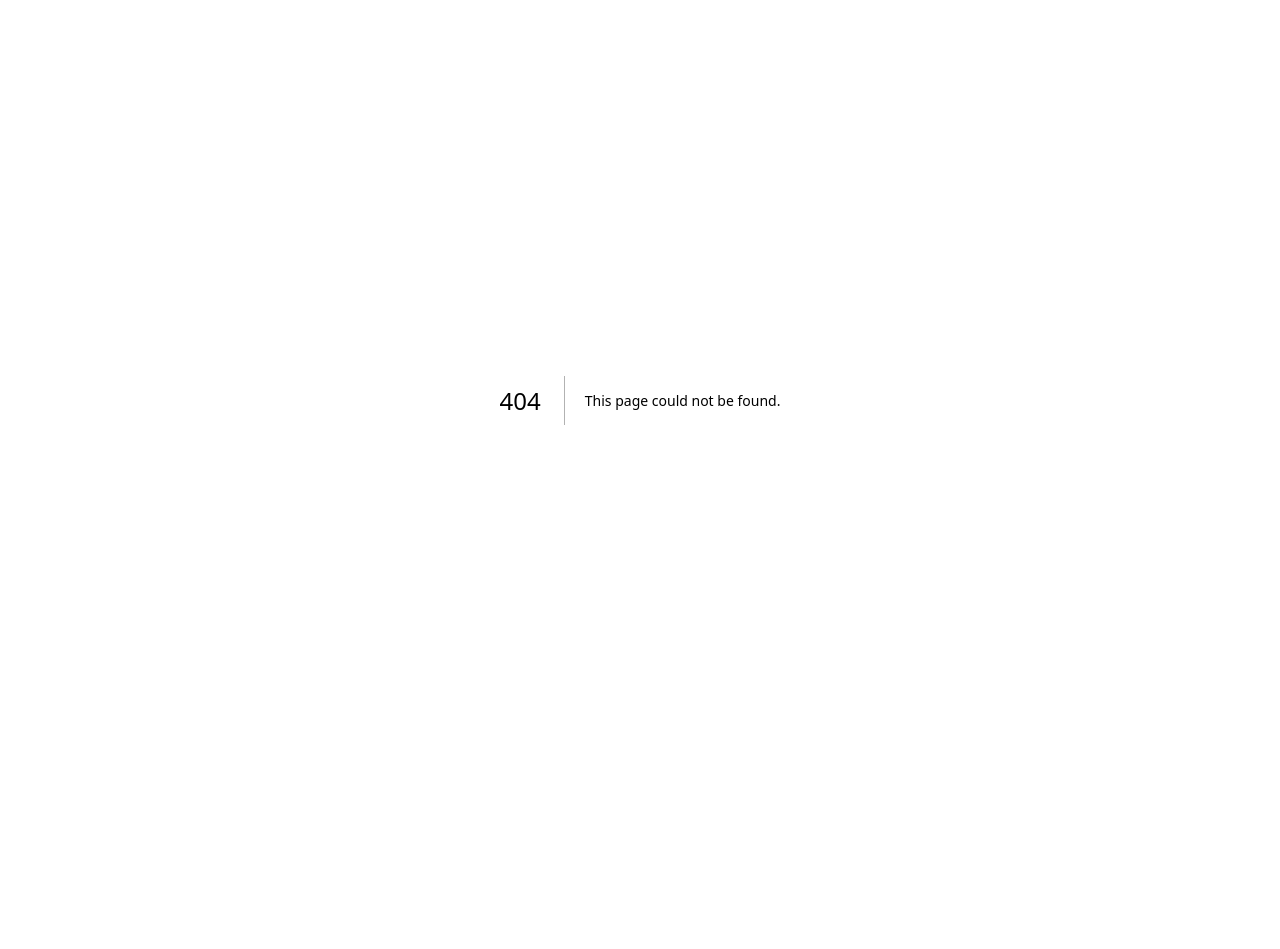
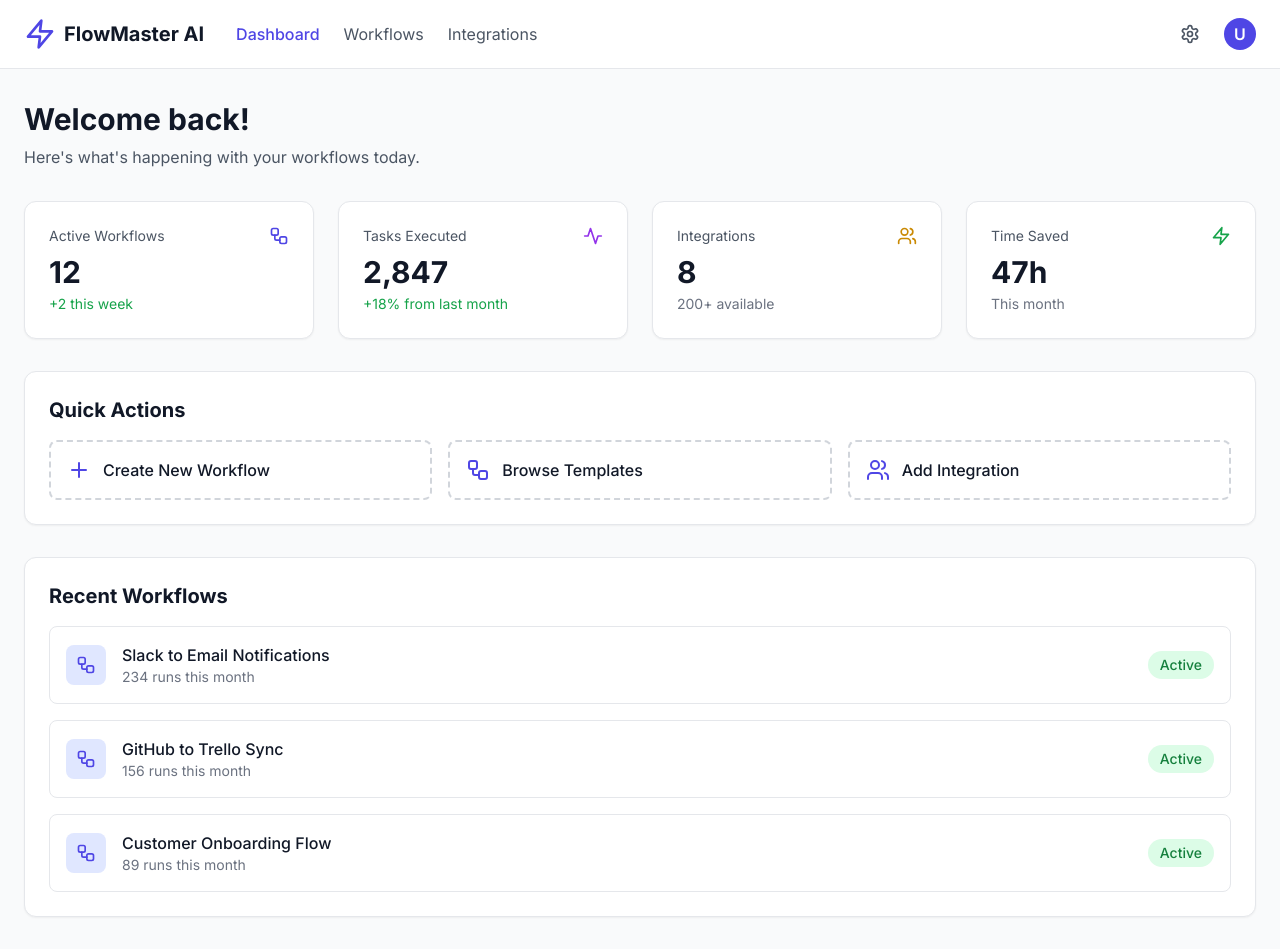
Before and after one commit to itskiranbabu/flowmaster-ai, a Next.js app: page /dashboard in a window 1280 px wide. Before the commit this address had no page. Before the commit the page ends 800 px from the top, so only its background shows below. Built offline with nearby package versions, Linux system fonts and the light colour scheme.

Commit message:
Create dashboard page with stats and workflows

```diff
--- /dev/null
+++ b/app/dashboard/page.tsx
@@ -0,0 +1,131 @@
+'use client'
+
+import { Zap, Plus, Workflow, Activity, Users, Settings } from 'lucide-react'
+import Link from 'next/link'
+
+export default function Dashboard() {
+  return (
+    <div className="min-h-screen bg-gray-50">
+      {/* Navigation */}
+      <nav className="bg-white border-b border-gray-200">
+        <div className="container mx-auto px-6 py-4">
+          <div className="flex justify-between items-center">
+            <div className="flex items-center space-x-8">
+              <Link href="/" className="flex items-center space-x-2">
+                <Zap className="h-8 w-8 text-indigo-600" />
+                <span className="text-xl font-bold text-gray-900">FlowMaster AI</span>
+              </Link>
+              <div className="flex space-x-6">
+                <Link href="/dashboard" className="text-indigo-600 font-medium">Dashboard</Link>
+                <Link href="/workflows" className="text-gray-600 hover:text-gray-900">Workflows</Link>
+                <Link href="/integrations" className="text-gray-600 hover:text-gray-900">Integrations</Link>
+              </div>
+            </div>
+            <div className="flex items-center space-x-4">
+              <button className="p-2 hover:bg-gray-100 rounded-lg">
+                <Settings className="h-5 w-5 text-gray-600" />
+              </button>
+              <div className="h-8 w-8 bg-indigo-600 rounded-full flex items-center justify-center text-white font-semibold">
+                U
+              </div>
+            </div>
+          </div>
+        </div>
+      </nav>
+
+      {/* Main Content */}
+      <div className="container mx-auto px-6 py-8">
+        {/* Header */}
+        <div className="mb-8">
+          <h1 className="text-3xl font-bold text-gray-900 mb-2">Welcome back!</h1>
+          <p className="text-gray-600">Here's what's happening with your workflows today.</p>
+        </div>
+
+        {/* Stats */}
+        <div className="grid md:grid-cols-4 gap-6 mb-8">
+          <div className="bg-white p-6 rounded-xl shadow-sm border border-gray-200">
+            <div className="flex items-center justify-between mb-2">
+              <span className="text-gray-600 text-sm">Active Workflows</span>
+              <Workflow className="h-5 w-5 text-indigo-600" />
+            </div>
+            <div className="text-3xl font-bold text-gray-900">12</div>
+            <div className="text-sm text-green-600 mt-1">+2 this week</div>
+          </div>
+
+          <div className="bg-white p-6 rounded-xl shadow-sm border border-gray-200">
+            <div className="flex items-center justify-between mb-2">
+              <span className="text-gray-600 text-sm">Tasks Executed</span>
+              <Activity className="h-5 w-5 text-purple-600" />
+            </div>
+            <div className="text-3xl font-bold text-gray-900">2,847</div>
+            <div className="text-sm text-green-600 mt-1">+18% from last month</div>
+          </div>
+
+          <div className="bg-white p-6 rounded-xl shadow-sm border border-gray-200">
+            <div className="flex items-center justify-between mb-2">
+              <span className="text-gray-600 text-sm">Integrations</span>
+              <Users className="h-5 w-5 text-yellow-600" />
+            </div>
+            <div className="text-3xl font-bold text-gray-900">8</div>
+            <div className="text-sm text-gray-500 mt-1">200+ available</div>
+          </div>
+
+          <div className="bg-white p-6 rounded-xl shadow-sm border border-gray-200">
+            <div className="flex items-center justify-between mb-2">
+              <span className="text-gray-600 text-sm">Time Saved</span>
+              <Zap className="h-5 w-5 text-green-600" />
+            </div>
+            <div className="text-3xl font-bold text-gray-900">47h</div>
+            <div className="text-sm text-gray-500 mt-1">This month</div>
+          </div>
+        </div>
+
+        {/* Quick Actions */}
+        <div className="bg-white p-6 rounded-xl shadow-sm border border-gray-200 mb-8">
+          <h2 className="text-xl font-bold text-gray-900 mb-4">Quick Actions</h2>
+          <div className="grid md:grid-cols-3 gap-4">
+            <button className="flex items-center space-x-3 p-4 border-2 border-dashed border-gray-300 rounded-lg hover:border-indigo-600 hover:bg-indigo-50 transition">
+              <Plus className="h-6 w-6 text-indigo-600" />
+              <span className="font-medium text-gray-900">Create New Workflow</span>
+            </button>
+            <button className="flex items-center space-x-3 p-4 border-2 border-dashed border-gray-300 rounded-lg hover:border-indigo-600 hover:bg-indigo-50 transition">
+              <Workflow className="h-6 w-6 text-indigo-600" />
+              <span className="font-medium text-gray-900">Browse Templates</span>
+            </button>
+            <button className="flex items-center space-x-3 p-4 border-2 border-dashed border-gray-300 rounded-lg hover:border-indigo-600 hover:bg-indigo-50 transition">
+              <Users className="h-6 w-6 text-indigo-600" />
+              <span className="font-medium text-gray-900">Add Integration</span>
+            </button>
+          </div>
+        </div>
+
+        {/* Recent Workflows */}
+        <div className="bg-white p-6 rounded-xl shadow-sm border border-gray-200">
+          <h2 className="text-xl font-bold text-gray-900 mb-4">Recent Workflows</h2>
+          <div className="space-y-4">
+            {[
+              { name: 'Slack to Email Notifications', status: 'Active', runs: 234 },
+              { name: 'GitHub to Trello Sync', status: 'Active', runs: 156 },
+              { name: 'Customer Onboarding Flow', status: 'Active', runs: 89 },
+            ].map((workflow, i) => (
+              <div key={i} className="flex items-center justify-between p-4 border border-gray-200 rounded-lg hover:bg-gray-50 transition">
+                <div className="flex items-center space-x-4">
+                  <div className="h-10 w-10 bg-indigo-100 rounded-lg flex items-center justify-center">
+                    <Workflow className="h-5 w-5 text-indigo-600" />
+                  </div>
+                  <div>
+                    <h3 className="font-medium text-gray-900">{workflow.name}</h3>
+                    <p className="text-sm text-gray-500">{workflow.runs} runs this month</p>
+                  </div>
+                </div>
+                <span className="px-3 py-1 bg-green-100 text-green-700 rounded-full text-sm font-medium">
+                  {workflow.status}
+                </span>
+              </div>
+            ))}
+          </div>
+        </div>
+      </div>
+    </div>
+  )
+}
```
